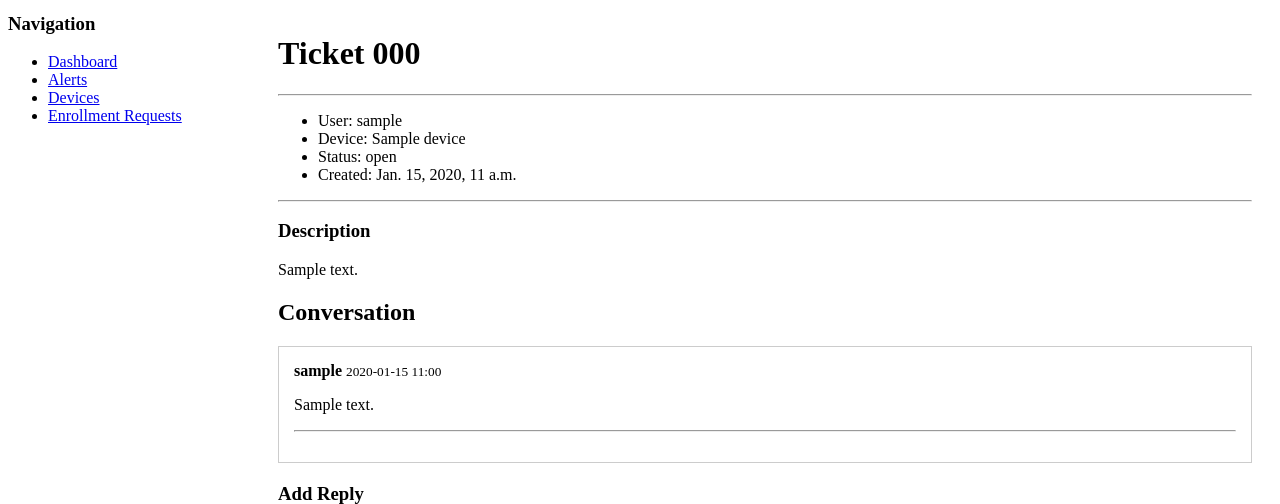
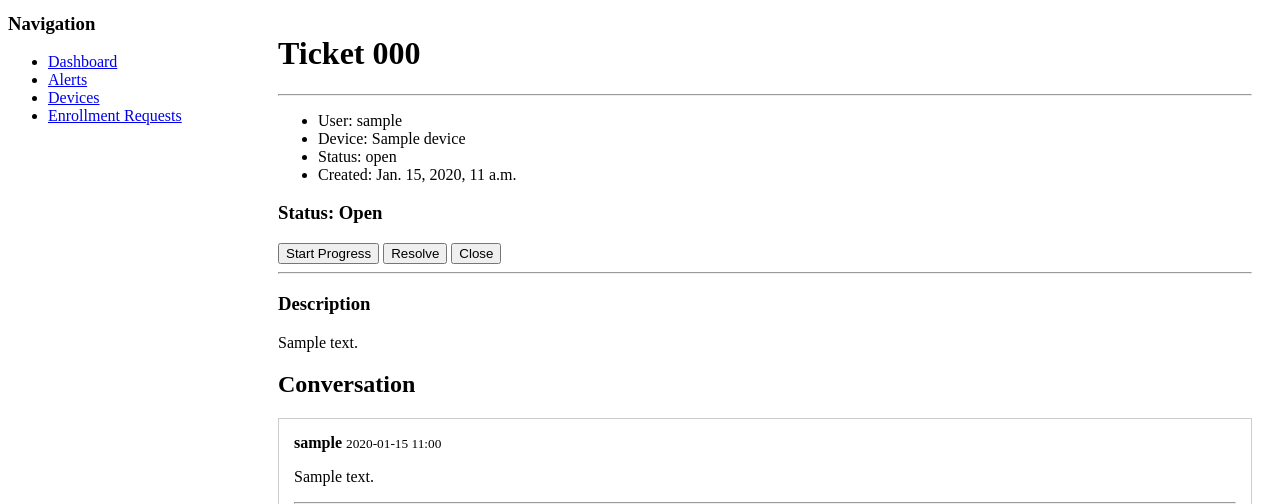
Before and after one commit to Salah6-9/netwerk-manager-django, a Django app: page /support/1/ in a window 1280 px wide. Shown: the part 166-670 px from the top of the page. Run offline with Django 5.2, Linux system fonts and the light colour scheme; a user stored in the database is signed in; tables that the repository leaves empty hold one stand-in row (values such as "Sample post"); data that the repository does not hold is empty.

Commit message:
Add ticket status workflow with admin-only status update and user notifications

```diff
--- a/support/urls.py
+++ b/support/urls.py
@@ -15,4 +15,6 @@ urlpatterns = [
 
     path("<int:ticket_id>/message/", views.add_ticket_message, name="add_ticket_message"),
 
+    path("<int:ticket_id>/status/", views.update_ticket_status, name="update_ticket_status"),
+
 ]
--- a/support/views.py
+++ b/support/views.py
@@ -7,6 +7,7 @@ from django.shortcuts import get_object_or_404
 from django.contrib.auth import get_user_model
 from django.http import JsonResponse
 from users.models import Office, Department, Profile
+from notifications.models import Notification
 
 User = get_user_model()
 
@@ -189,3 +190,34 @@ def add_ticket_message(request, ticket_id):
         )
 
     return redirect("ticket_detail", ticket_id=ticket.id)
+
+@login_required
+@require_POST
+def update_ticket_status(request, ticket_id):
+
+    ticket = get_object_or_404(SupportTicket, id=ticket_id)
+
+    # Admin only
+    if not request.user.is_staff:
+        return render(request, "403.html")
+
+    new_status = request.POST.get("status")
+
+    allowed_status = ["open", "in_progress", "resolved", "closed"]
+
+    if new_status not in allowed_status:
+        return redirect("ticket_detail", ticket_id=ticket.id)
+
+    ticket.status = new_status
+    ticket.save()
+
+    # notification to the user
+    Notification.objects.create(
+        title="Ticket status updated",
+        content=f"Your ticket {ticket.ticket_code} is now {new_status}",
+        type="support",
+        to_user=ticket.user,
+        device=ticket.device
+    )
+
+    return redirect("ticket_detail", ticket_id=ticket.id)
--- a/templates/support/detail.html
+++ b/templates/support/detail.html
@@ -25,7 +25,28 @@
     <li>Created: {{ ticket.created_at }}</li>
 
 </ul>
+<h3>Status: {{ ticket.get_status_display }}</h3>
 
+{% if request.user.is_staff %}
+
+<form method="post" action="{% url 'update_ticket_status' ticket.id %}">
+    {% csrf_token %}
+
+    <button name="status" value="in_progress">
+        Start Progress
+    </button>
+
+    <button name="status" value="resolved">
+        Resolve
+    </button>
+
+    <button name="status" value="closed">
+        Close
+    </button>
+
+</form>
+
+{% endif %}
 <hr>
 
 <h3>Description</h3>
```
